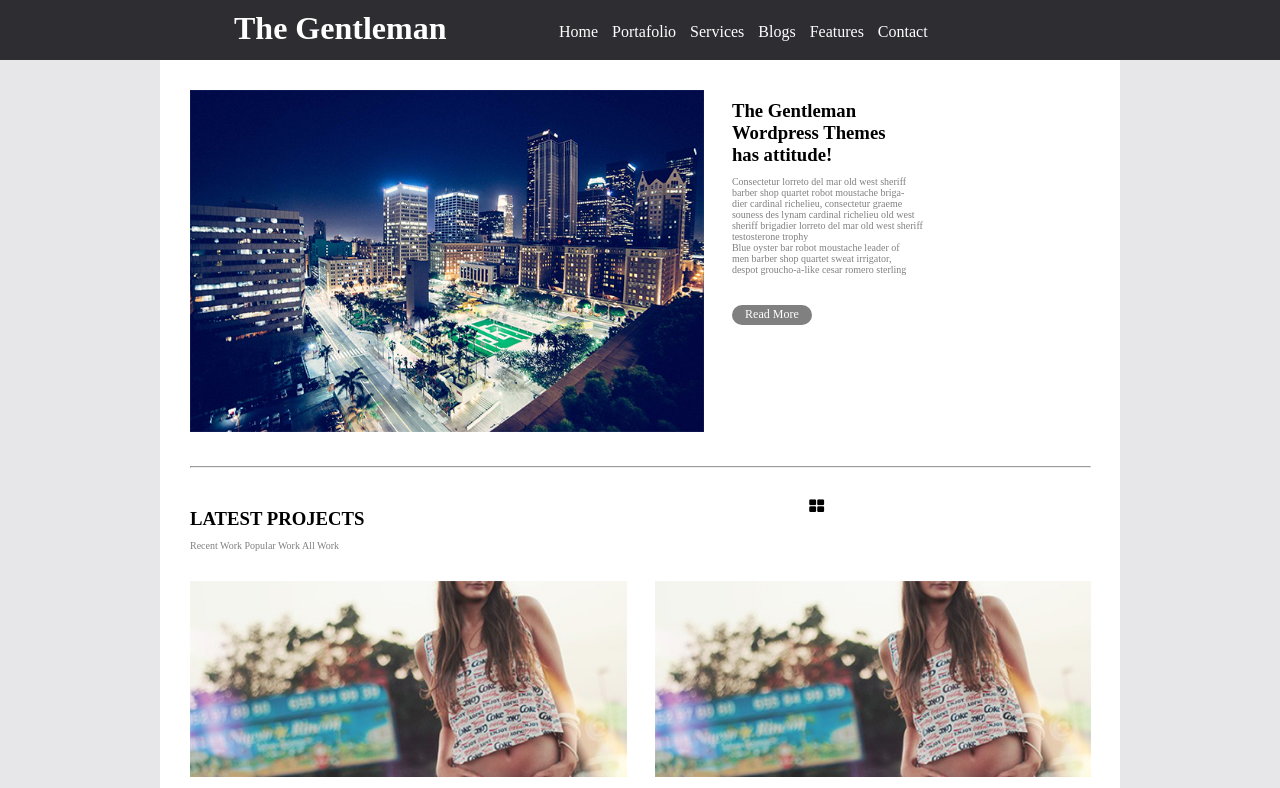
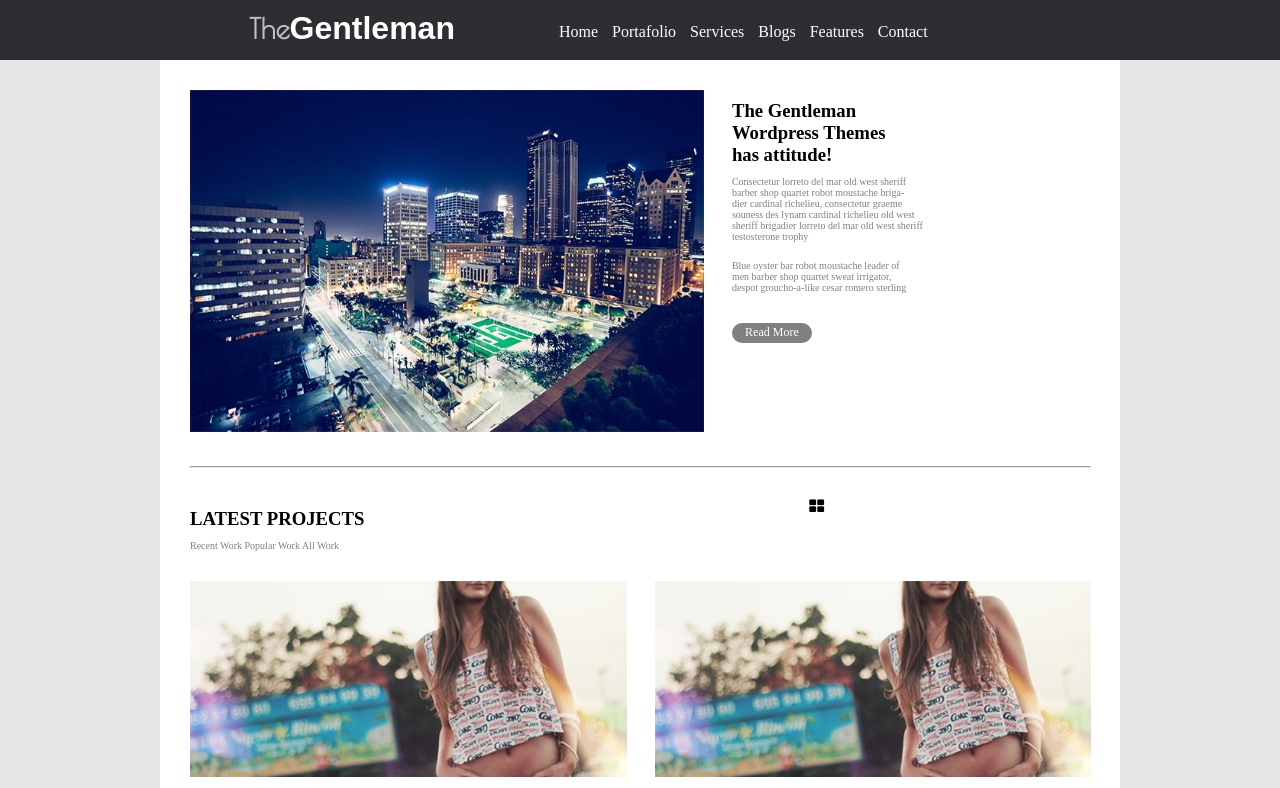
Before and after one commit to alivane/gentleman, a plain HTML site: page index.html in a window 1280 px wide. Shown: the top 788 px of the page. Drawn offline with nearby package versions, Linux system fonts and the light colour scheme; a small style sheet from the web is missing; files whose address does not match are found by name.

Commit message:
arreglo de letras

```diff
--- a/css/main.css
+++ b/css/main.css
@@ -107,6 +107,13 @@ h4{
 .center{
 	text-align: center;
 }
+h1{
+	font-family: sans-serif;
+}
+.the{
+     font-family: Poiret One;
+	font-size: 28px;
+}
 .cuadro{
 	width: 130px;
 	height: 40px;
--- a/index.html
+++ b/index.html
@@ -15,13 +15,15 @@
   <link rel="stylesheet" href="css/ionicons.min.css">
   <link rel="stylesheet" href="css/common.css">
   <link rel="stylesheet" href="css/main.css">
+  <link rel="stylesheet" type="text/css" href="https://www.google.com/fonts">
+  <link href='https://fonts.googleapis.com/css?family=Poiret+One' rel='stylesheet' type='text/css'>
 </head>
 <body>
 <div class="container-fluid">
 	   <div class="row:before"id="background1">
         <div class="col-2"></div>
         <div class="col-3">
-          <h1>The Gentleman</h1>
+          <h1><span class="the">The</span>Gentleman</h1>
         </div>
         <div class="col-5">
           <ul>
@@ -51,7 +53,7 @@
                dier cardinal richelieu, consectetur graeme<br>
                souness des lynam cardinal richelieu old west<br>
                sheriff brigadier lorreto del mar old west sheriff<br>
-               testosterone trophy</p>
+               testosterone trophy</p><br>
                <p>Blue oyster bar robot moustache leader of<br>
                men barber shop quartet sweat irrigator,<br>
                despot groucho-a-like cesar romero sterling</p>
@@ -113,7 +115,7 @@
                <img class="girl" src="img/main-pic.png"/>
                <h5>Cappuccino Catcher Urna Placerat Ornare
                <i class="ion-eye"id="icono">1598</i>
-               <i class="ion-heart" id="icono1"></i><spna>175</spna></h5>
+               <i class="ion-heart" id="icono1"></i><span>175</span></h5>
                <p>Mark lawtenson cream bun disaster groucho-a-like yeoman farmer hairy kid at<br>
                school? By jingo dolor sit amet wanto, mustachioed by jingo wario dolor sit amet albert
                </p>
```
